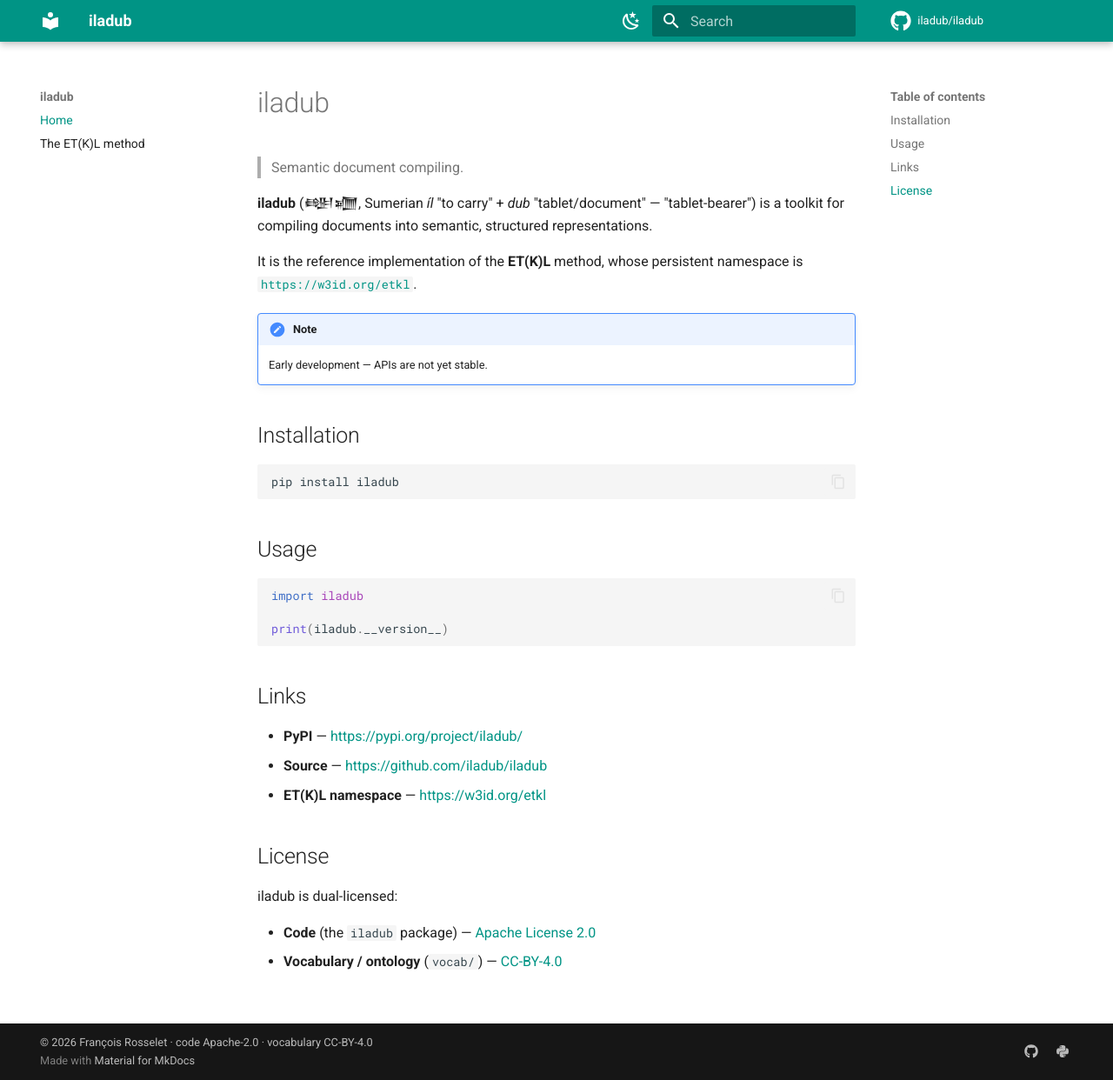
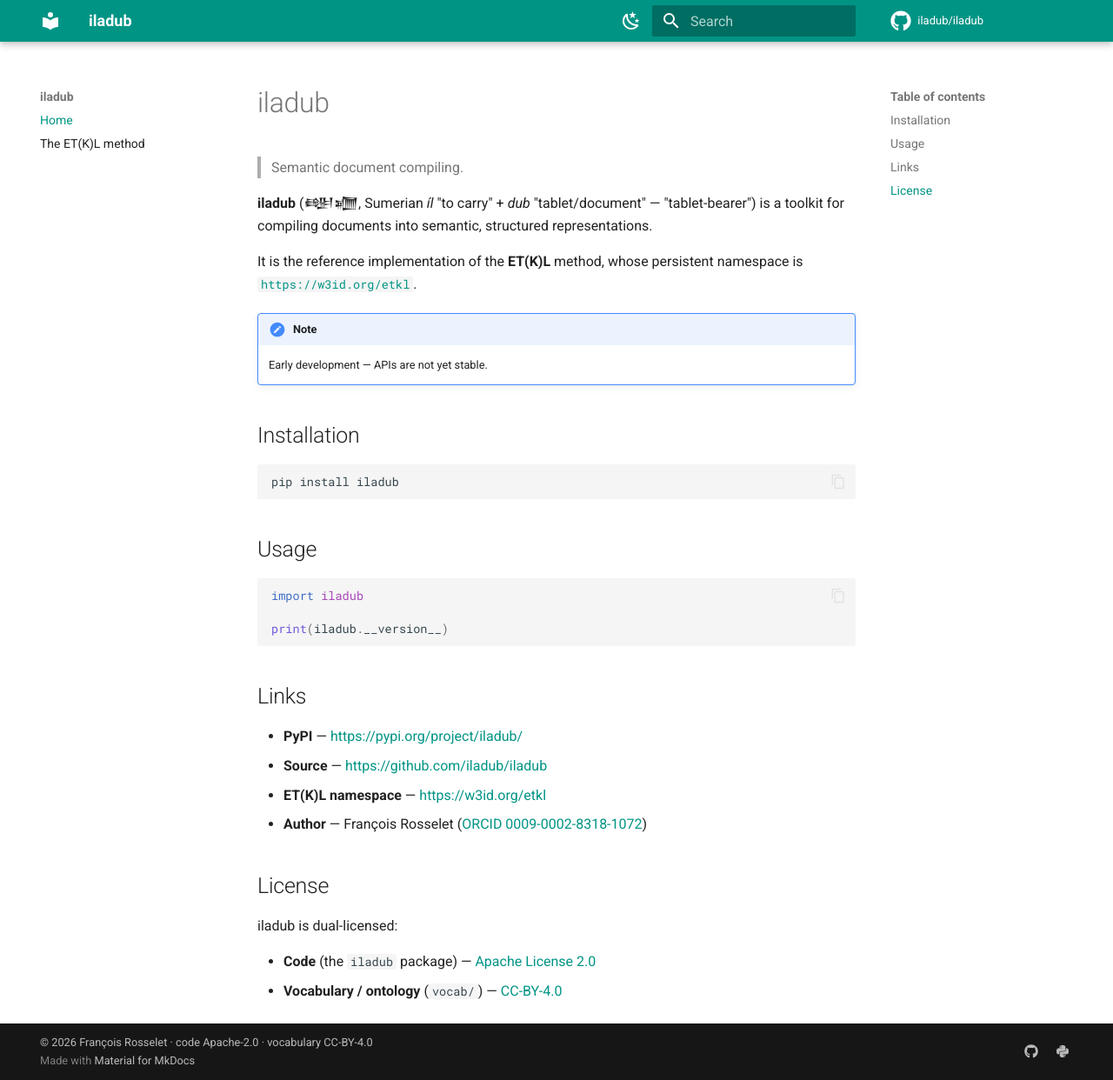
Before and after one commit to iladub/iladub, an MkDocs documentation site: the page built from docs/index.md, in a window 1280 px wide and 1242 px high. Shown: the whole window at 87% size. Built offline with MkDocs 1.6.1 and Material for MkDocs 9.7.7, drawn with Linux system fonts in a browser that asks for light colours; comment, search, counter and statistics services are not loaded.

Commit message:
Add ORCID to citation and docs
ORCID 0009-0002-8318-1072 for François Rosselet in CITATION.cff and the docs
author link.

Co-Authored-By: Claude Opus 4.8 (1M context) <noreply@anthropic.com>

```diff
--- a/docs/index.md
+++ b/docs/index.md
@@ -30,6 +30,7 @@ print(iladub.__version__)
 - **PyPI** — <https://pypi.org/project/iladub/>
 - **Source** — <https://github.com/iladub/iladub>
 - **ET(K)L namespace** — <https://w3id.org/etkl>
+- **Author** — François Rosselet ([ORCID 0009-0002-8318-1072](https://orcid.org/0009-0002-8318-1072))
 
 ## License
 
```
Also changed, not shown: 1 other file.
